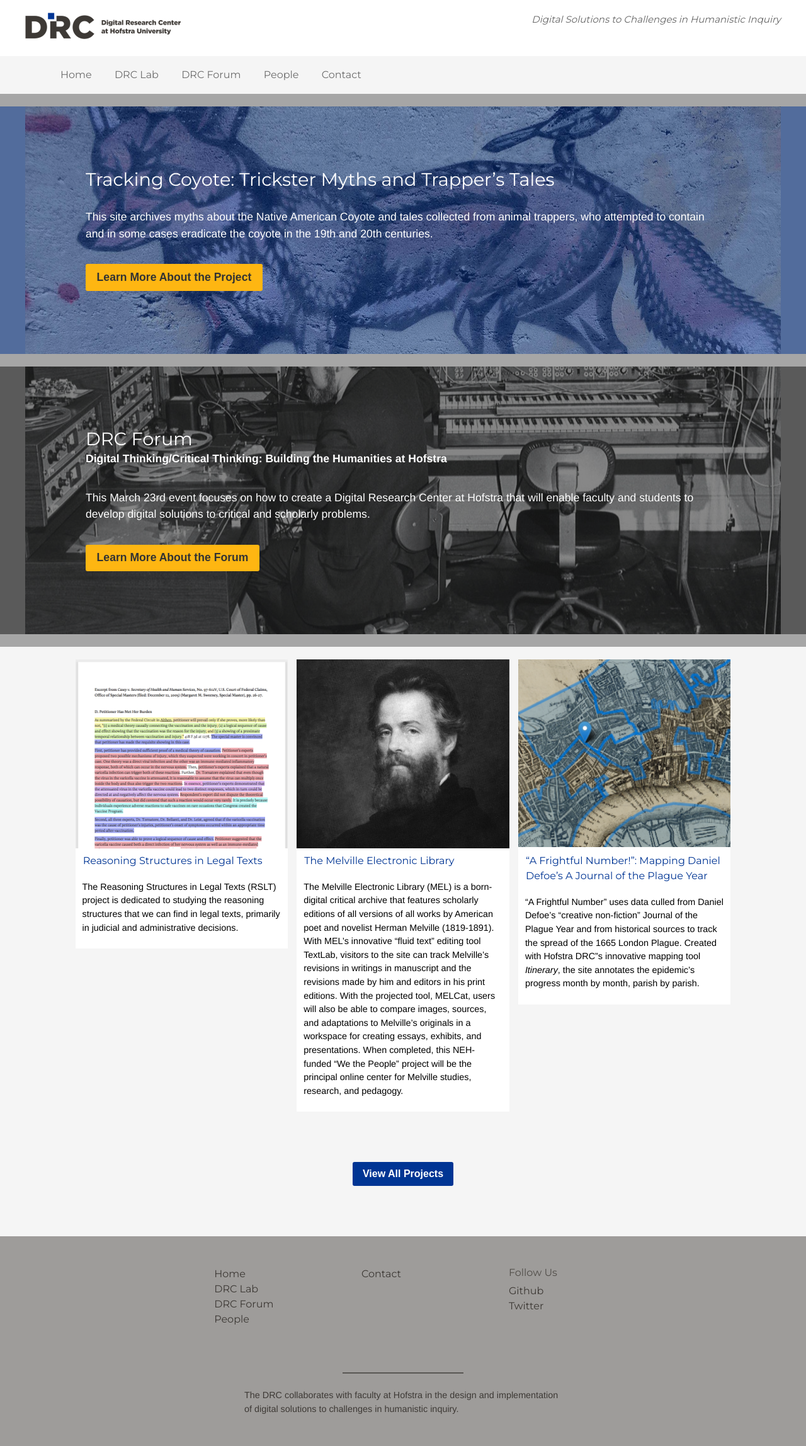
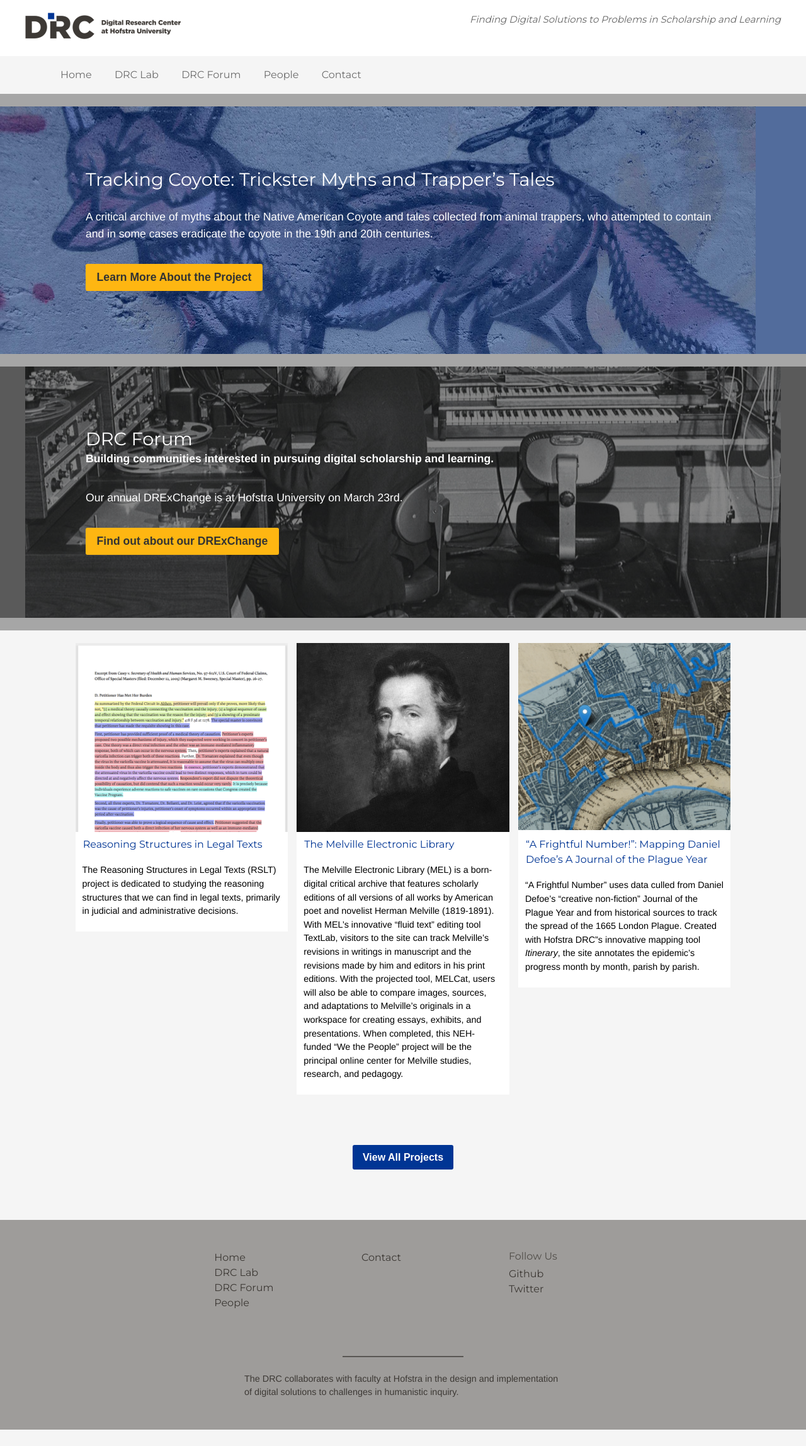
Before and after one commit to hofstra/drc, a Jekyll site: the page built from index.html, in a window 1280 px wide. Shown: the whole page at 63% size. Built offline with Jekyll 4.4.1, drawn with Linux system fonts in a browser that asks for light colours; nearby versions of some CDN libraries; after the commit the page ends 2270 px from its top, so only the background shows below that.

Commit message:
Homepage, Forum and Lab updates per feedback and content provided.

```diff
--- a/_includes/header.html
+++ b/_includes/header.html
@@ -2,7 +2,7 @@
         <div class="logo-header">
             <a href="/"><img src="/images/drc.logo.horizontal.png" alt="Digital Research Center at Hofstra" height="42" width="247" /></a>
             <a href="#" id="js-navigation-mobile-menu" class="mobile-toggle">MENU</a>
-            <p id="description">Digital Solutions to Challenges in Humanistic Inquiry</p>
+            <p id="description">Finding Digital Solutions to Problems in Scholarship and Learning</p>
         </div>
 
     </div>
--- a/_layouts/events.html
+++ b/_layouts/events.html
@@ -4,7 +4,11 @@
 
 <section class="events">
 <h1>{{ page.title }}</h1>
-<h2>Hofstra's DRC sponsors conferences, speakers, and workshops on campus to promote discussion relevant to the Digital Humanities community.</h2>
+<p class="subhead">We sponsor conferences, speakers, workshops, and other events, including our annual DRExChange, on the campus of Hofstra University to promote digital communities, scholarship, critical thinking, and learning.</p>
+<h3>DRExChange</h3>
+<p>March 23rd, Hofstra University</p>
+<p>Download Description and Agenda (coming soon)</p>
+<h2 class="heading">Past Events</h2>
 {% assign events = site.categories.events %}
 {% for post in events limit:10 %}
 <h3><a href="{{ post.link }}">{{ post.title }}</a></h3>
--- a/_layouts/home.html
+++ b/_layouts/home.html
@@ -10,14 +10,14 @@
         <div class="hero-inner">
             <div class="hero-copy"><div class="hero-copy-inner"><div>
                 <h1>Tracking Coyote: Trickster Myths and Trapper&rsquo;s Tales</h1>
-                <p>This site archives myths about the Native American Coyote and tales collected from animal trappers, who attempted to contain and in some cases eradicate the coyote in the 19th and 20th centuries.</p>
+                <p>A critical archive of myths about the Native American Coyote and tales collected from animal trappers, who attempted to contain and in some cases eradicate the coyote in the 19th and 20th centuries.</p>
                 <p><a href="/projects/the-myth-of-coyote.html"><button>Learn More About the Project</button></a></p>
             </div></div></div><!--
             --><div class="hero-copy"><div class="hero-copy-inner"><div>
                 <h1>DRC Forum</h1>
-                <p class="subhead">Digital Thinking/Critical Thinking: Building the Humanities at Hofstra</p>
-                <p>This March 23rd event focuses on how to create a Digital Research Center at Hofstra that will enable faculty and students to develop digital solutions to critical and scholarly problems.</p>
-                <p><a href="/events/"><button>Learn More About the Forum</button></a></p>
+                <p class="subhead">Building communities interested in pursuing digital scholarship and learning.</p>
+                <p>Our annual DRExChange is at Hofstra University on March 23rd.</p>
+                <p><a href="/events/"><button>Find out about our DRExChange</button></a></p>
             </div></div></div>
         </div>
         {% comment %}
--- a/_sass/_layout.scss
+++ b/_sass/_layout.scss
@@ -103,7 +103,7 @@
 
         .hero-copy {
             &:first-child .hero-copy-inner {
-                background: url('/images/coyote.jpg') no-repeat center center;
+                background: url('/images/coyote.jpg') no-repeat center left;
             }
             &:last-child .hero-copy-inner {
                 background: url('/images/forum-home.jpg') no-repeat center center;
@@ -466,7 +466,7 @@
         }
     }
 
-    h2 {
+    h2, p.subhead {
         font-family: $serif;
         font-size: 1.2em;
         font-style: italic;
@@ -477,6 +477,16 @@
         @include media($medium-screen) {
             font-size: 1.3em;
         }
+    }
+    h2.heading { /* This is so wrong, but the H2 has been used for long-form text... */
+        color: $charcoal;
+        font-family: $montserrat;
+        font-size: 1.6em;
+        font-style: normal;
+        font-weight: normal;
+        line-height: 1.4em;
+        margin-bottom: 1.1em;
+        padding-top: 2em;
     }
 
     code {
--- a/projects.html
+++ b/projects.html
@@ -6,7 +6,7 @@
 ---
 
 <section>
-<h2>Hofstra's DRC collaborates with faculty and students on digital projects that advance research and critical thinking in the liberal arts and sciences.</h2>
+<h2>DRC&rsquo;s directors, programmer, and web designer work directly with Hofstra faculty to develop their research projects into interactive online sites that promote collaborative scholarship, critical thinking, and learning in their fields of study. In doing so, we also develop cutting-edge digital tools—such as TextLab, Itinerary, and Hofstra&rsquo;s version of Annotation Studio—that can be adapted for use beyond the individual project. DRC&rsquo;s eleven charter projects now under development are listed below.</h2>
 </section>
 <section>
 <div class="flex-boxes">
```
